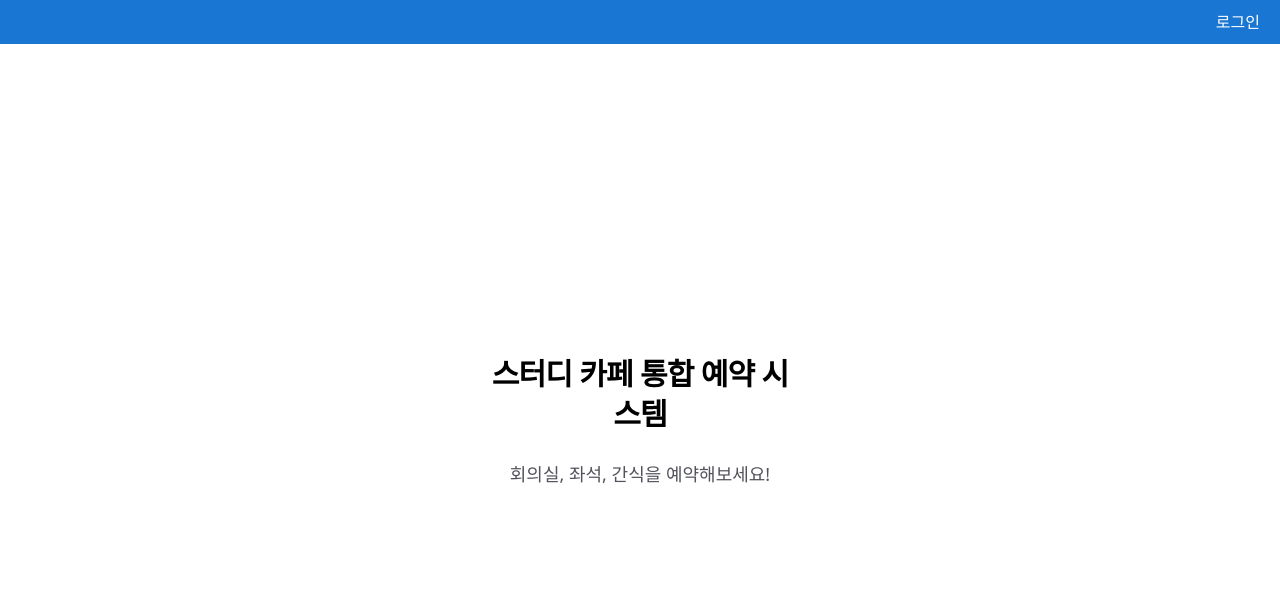
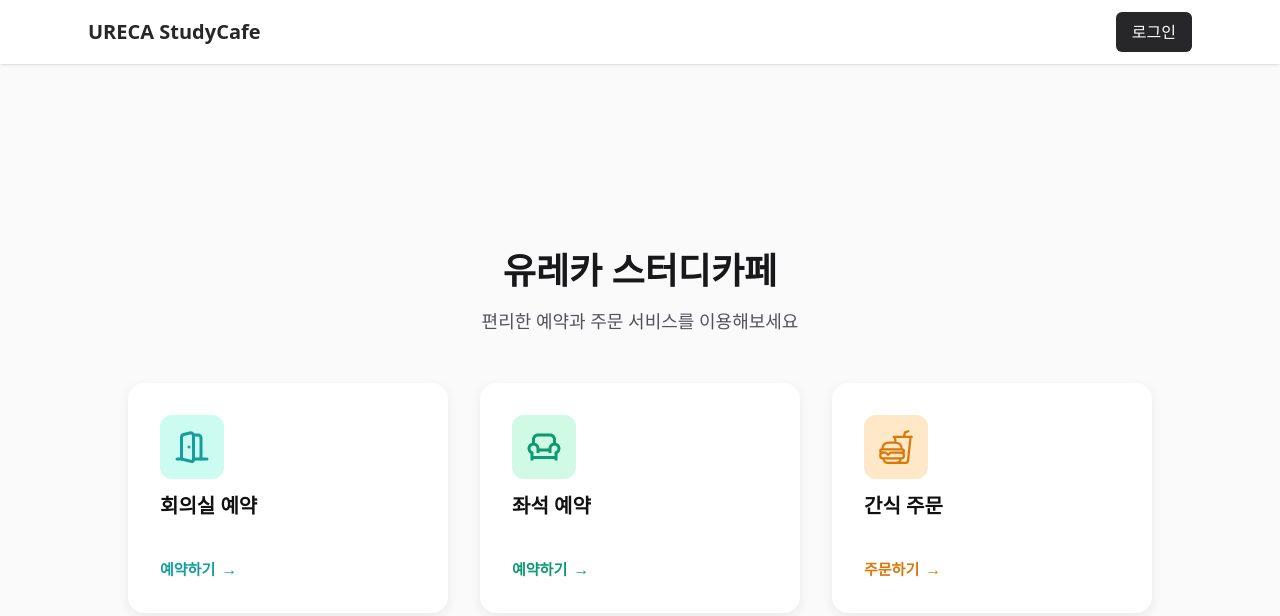
Before and after one commit to URECA-Group1/ureca-group1-frontend, a Next.js app: page / in a window 1280 px wide. Shown: the top 616 px of the page. Built offline with nearby package versions, Linux system fonts and the light colour scheme.

Commit message:
[Feat] 메인 페이지 스타일링

```diff
--- /dev/null
+++ b/app/Home.module.css
@@ -0,0 +1,78 @@
+/**
+ * @file app/Home.module.css
+ * @author 허영현
+ * @since 2025-12-11
+ * @description 메인 페이지의 css 파일입니다.
+ */
+
+.card {
+  background: white;
+  border-radius: 16px;
+  padding: 32px;
+  box-shadow: 0 4px 12px rgba(0, 0, 0, 0.07);
+  display: flex;
+  flex-direction: column;
+  align-items: flex-start;
+  justify-content: space-between;
+  transition: transform 0.2s ease, box-shadow 0.2s ease;
+  cursor: pointer;
+  height: 230px;
+}
+
+.card:hover {
+  transform: translateY(-6px); /* 🔥 살짝 위로 올라가는 효과 */
+  box-shadow: 0 8px 18px rgba(0, 0, 0, 0.12); /* 🔥 그림자 진하게 */
+}
+
+.cardTitle {
+  font-size: 20px;
+  font-weight: 700;
+  color: #111;
+  margin-top: 12px;
+}
+
+.actionRow {
+  margin-top: auto;
+  font-size: 15px;
+  font-weight: 600;
+  display: flex;
+  align-items: center;
+  gap: 6px;
+}
+
+.tealText {
+  color: #159e9c;
+}
+
+.greenText {
+  color: #0b9a71;
+}
+
+.orangeText {
+  color: #da7908;
+}
+
+.arrow {
+  font-size: 16px;
+}
+
+.iconBox {
+  width: 64px;
+  height: 64px;
+  border-radius: 12px;
+  display: flex;
+  align-items: center;
+  justify-content: center;
+}
+
+.iconBgTeal {
+  background-color: #ccfbf1; /* 회의실 - 연한 청록색 */
+}
+
+.iconBgGreen {
+  background-color: #d1fae5; /* 좌석 - 연한 그린 */
+}
+
+.iconBgOrange {
+  background-color: #ffe8c8; /* 간식 - 연한 오렌지 */
+}
--- a/app/page.tsx
+++ b/app/page.tsx
@@ -1,22 +1,77 @@
 // app/page.tsx
+
+"use client";
 import Image from "next/image";
 import HeaderComponent from "../src/components/HeaderComponent"; // 경로 확인
+import styles from "./Home.module.css";
+import { LuDoorOpen } from "react-icons/lu";
+import { RiArmchairLine } from "react-icons/ri";
+import { IoFastFoodOutline } from "react-icons/io5";
 
 export default function Home() {
+  const cardItems = [
+    {
+      title: "회의실 예약",
+      icon: <LuDoorOpen size={36} style={{ color: "#159e9c" }} />,
+      iconBg: styles.iconBgTeal,
+      action: "예약하기",
+      colorClass: styles.tealText,
+      link: "/meeting-rooms",
+    },
+    {
+      title: "좌석 예약",
+      icon: <RiArmchairLine size={36} style={{ color: "#0b9a71" }} />,
+      iconBg: styles.iconBgGreen,
+      action: "예약하기",
+      colorClass: styles.greenText,
+      link: "/seats",
+    },
+    {
+      title: "간식 주문",
+      icon: <IoFastFoodOutline size={36} style={{ color: "#da7908" }} />,
+      iconBg: styles.iconBgOrange,
+      action: "주문하기",
+      colorClass: styles.orangeText,
+      link: "/snacks",
+    },
+  ];
+
   return (
-    <div className="flex min-h-screen flex-col bg-zinc-50 dark:bg-black font-sans">
-      {/* 헤더 */}
+    <div className="flex min-h-screen flex-col bg-zinc-50">
       <HeaderComponent />
 
-      {/* 메인 컨텐츠 */}
-      <main className="flex flex-col items-center justify-center flex-1 py-32 px-16 bg-white dark:bg-black">
-        <div className="flex flex-col items-center gap-6 text-center">
-          <h1 className="max-w-xs text-3xl font-semibold leading-10 tracking-tight text-black dark:text-zinc-50">
-            스터디 카페 통합 예약 시스템
+      <main className="flex flex-col items-center justify-center flex-1 py-24 px-6">
+        {/* 제목 */}
+        <div className="flex flex-col items-center gap-4 text-center mb-12">
+          <h1 className="text-4xl font-bold text-zinc-900">
+            유레카 스터디카페
           </h1>
-          <p className="max-w-md text-lg leading-8 text-zinc-600 dark:text-zinc-400">
-            회의실, 좌석, 간식을 예약해보세요!
+          <p className="text-lg text-zinc-600">
+            편리한 예약과 주문 서비스를 이용해보세요
           </p>
+        </div>
+
+        {/* 카드 3개 */}
+        <div className="grid grid-cols-1 md:grid-cols-3 gap-8 max-w-5xl w-full">
+          {cardItems.map((item, idx) => (
+            <div
+              key={idx}
+              className={styles.card}
+              onClick={() => (window.location.href = item.link)}
+            >
+              {/* 아이콘 박스 */}
+              <div className={`${styles.iconBox} ${item.iconBg}`}>
+                {item.icon}
+              </div>
+
+              <div className={styles.cardTitle}>{item.title}</div>
+
+              <div className={`${styles.actionRow} ${item.colorClass}`}>
+                <span>{item.action}</span>
+                <span className={styles.arrow}>→</span>
+              </div>
+            </div>
+          ))}
         </div>
       </main>
     </div>
--- a/src/components/HeaderComponent.jsx
+++ b/src/components/HeaderComponent.jsx
@@ -22,18 +22,39 @@ export default function HeaderComponent() {
   const doLogout = () => {
     localStorage.removeItem("token");
     setIsLogin(false); // 상태 업데이트 → UI 자동 갱신
-    router.refresh();   // App Router에서는 새로고침 대신 refresh
+    router.refresh(); // App Router에서는 새로고침 대신 refresh
   };
 
   return (
-    <header style={{ padding: "10px 20px", backgroundColor: "#1976d2", color: "#fff" }}>
-      <div style={{ display: "flex", justifyContent: "flex-end", gap: "10px" }}>
-        {!isLogin && (
-          <>
-            <button onClick={() => router.push("/login")}>로그인</button>
-          </>
-        )}
-        {isLogin && <button onClick={doLogout}>로그아웃</button>}
+    <header className="w-full bg-white shadow-sm">
+      <div className="max-w-6xl mx-auto px-6 flex justify-between items-center h-16">
+        {/* LEFT LOGO */}
+        <h1
+          className="text-xl font-bold cursor-pointer text-zinc-800"
+          onClick={() => router.push("/")}
+        >
+          URECA StudyCafe
+        </h1>
+
+        {/* RIGHT BUTTONS */}
+        <div className="flex gap-4">
+          {!isLogin && (
+            <button
+              className="px-4 py-2 bg-zinc-800 text-white rounded-md cursor-pointer"
+              onClick={() => router.push("/login")}
+            >
+              로그인
+            </button>
+          )}
+          {isLogin && (
+            <button
+              className="px-4 py-2 bg-red-500 text-white rounded-md cursor-pointer"
+              onClick={doLogout}
+            >
+              로그아웃
+            </button>
+          )}
+        </div>
       </div>
     </header>
   );
```
